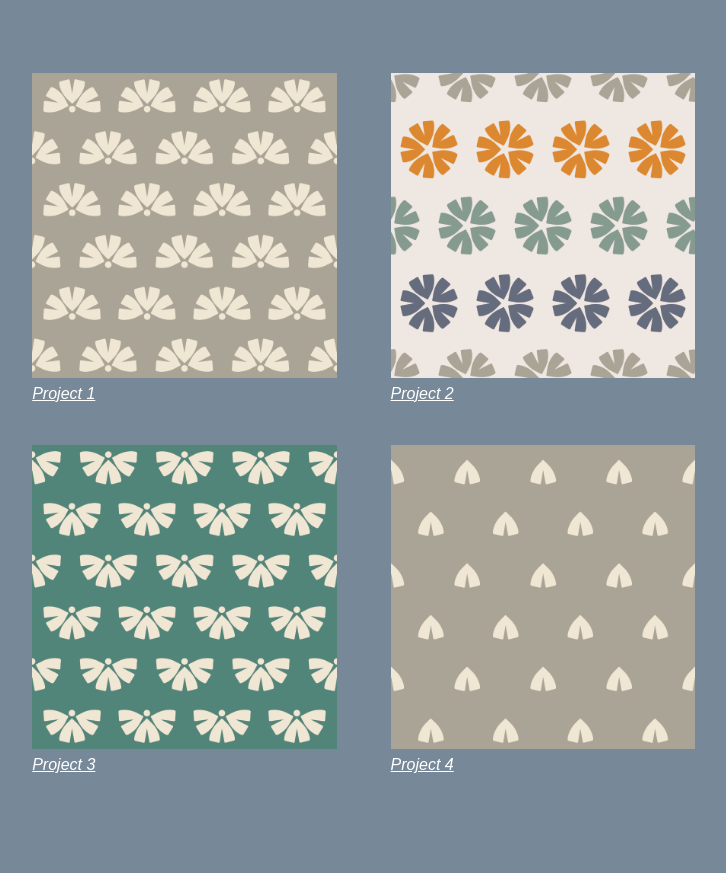
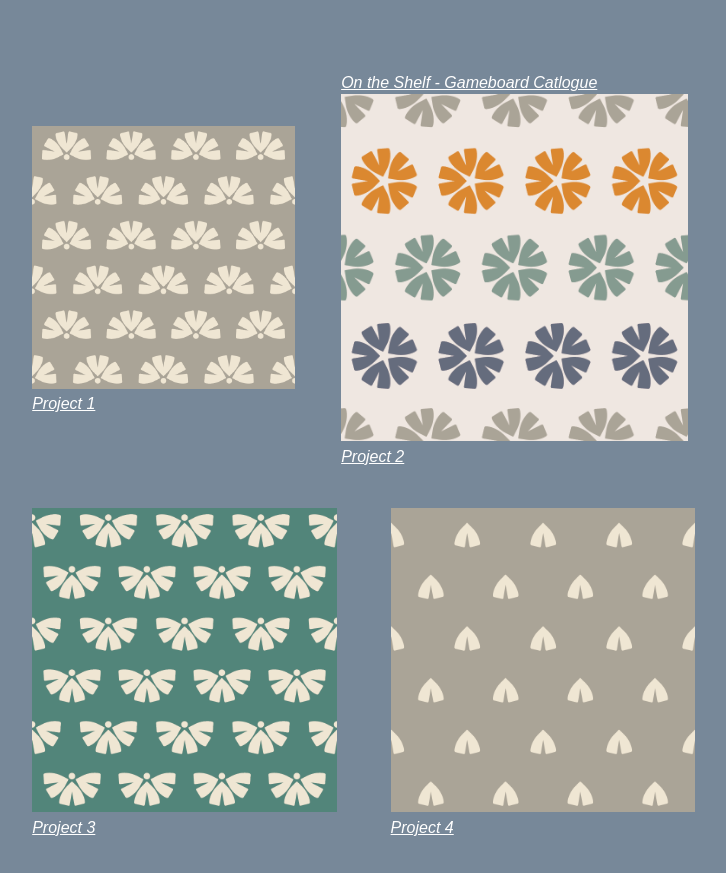
Before and after one commit to jackieAmartinez/LP-Portfolio, a plain HTML site: page index.html in a window 1280 px wide. Shown: the part 952-1825 px from the top of the page, without its empty margins (403-1129 px from the left). Drawn offline with Linux system fonts and the light colour scheme.

Commit message:
project2-updated

```diff
--- a/index.html
+++ b/index.html
@@ -71,7 +71,7 @@
             </div>
             <!-- Second Row, Image 2 -->
             <div class="column-projectA2">
-                <a href=""><img class="projectA2-img" src="./assets/images/roundChevrons.jpg"><br>Project 2</a>
+                <a href="https://ontheshelf.herokuapp.com/">On the Shelf - Gameboard Catlogue<img class="projectA2-img" src="./assets/images/roundChevrons.jpg"><br>Project 2</a>
             </div>
         </div>
         </div>
```
